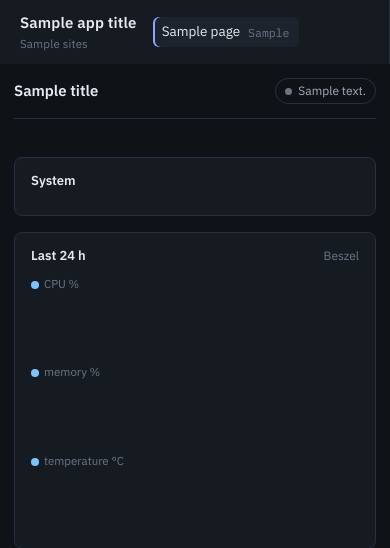
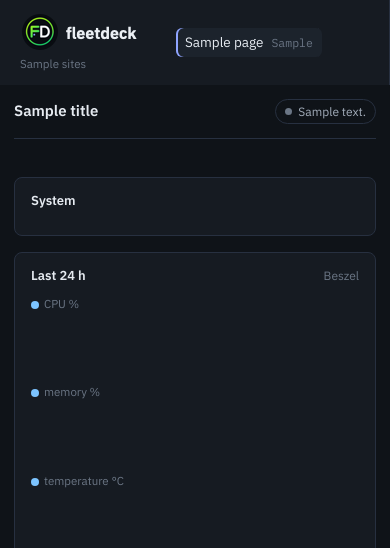
Before and after one commit to mews-se/fleetdeck, a Python web app: template templates/host.html in a window 390 px wide. Shown: the top 548 px of the page. Run offline with Jinja, Linux system fonts and the light colour scheme; the template is opened without the code that fills it: most values are stand-ins (such as "Sample title", 1, 10 or a date in 2020).

Commit message:
feat: logo, favicon and a web app manifest
The brand mark from the design package replaces the text in the rail and
links back to the overview. The head gets a favicon, an apple-touch-icon and
a manifest so the console can sit on a phone's home screen.

```diff
--- a/static/css/fleetdeck.css
+++ b/static/css/fleetdeck.css
@@ -25,8 +25,10 @@ select{font:inherit;font-size:12px;color:var(--ink-2);background:var(--bg);borde
 
 .app{display:grid;grid-template-columns:212px 1fr;min-height:100vh}
 .rail{background:var(--surface);border-right:1px solid var(--line);padding:18px 12px;display:flex;flex-direction:column;gap:18px;position:sticky;top:0;height:100vh}
-.brand{padding:0 8px;font-weight:600;font-size:15px;letter-spacing:.01em}
-.brand small{display:block;font-weight:400;color:var(--ink-3);font-size:11.5px;margin-top:2px}
+.brand{padding:0 8px}
+.brand a{display:block;width:140px}
+.brand img{display:block;width:140px;height:40px}
+.brand small{display:block;color:var(--ink-3);font-size:11.5px;margin-top:4px}
 .rail nav{display:flex;flex-direction:column;gap:2px}
 .rail nav a{display:flex;align-items:center;justify-content:space-between;width:100%;padding:7px 10px;border-radius:6px;color:var(--ink-2)}
 .rail nav a:hover{background:var(--raised);color:var(--ink);text-decoration:none}
--- a/templates/base.html
+++ b/templates/base.html
@@ -5,13 +5,18 @@
 <meta name="viewport" content="width=device-width, initial-scale=1">
 <title>{{ title }} · {{ app_title }}</title>
 <meta name="confirm-token" content="{{ token }}">
+<link rel="icon" href="/static/brand/favicon.ico" sizes="any">
+<link rel="icon" type="image/png" sizes="32x32" href="/static/brand/favicon-32x32.png">
+<link rel="apple-touch-icon" href="/static/brand/apple-touch-icon.png">
+<link rel="manifest" href="/static/brand/site.webmanifest">
+<meta name="theme-color" content="#0f1318">
 <link rel="stylesheet" href="/static/vendor/uplot/uPlot.min.css">
 <link rel="stylesheet" href="/static/css/fleetdeck.css">
 </head>
 <body>
 <div class="app">
   <aside class="rail">
-    <div class="brand">{{ app_title }}<small>{{ sites }}</small></div>
+    <div class="brand"><a href="/" title="Overview"><img src="/static/brand/logo.png" srcset="/static/brand/logo@2x.png 2x" width="140" height="40" alt="{{ app_title }}"></a><small>{{ sites }}</small></div>
     <nav aria-label="Sections">
       {% for id, label, href in pages %}
       <a href="{{ href }}" data-nav="{{ id }}"{% if id == page %} aria-current="page"{% endif %}><span>{{ label }}</span><span class="n{% if nav[id].warn %} warn{% endif %}">{{ nav[id].n }}</span></a>
```
Also changed, not shown: static/brand/apple-touch-icon.png (added), static/brand/favicon-32x32.png (added), static/brand/favicon.ico (added), static/brand/logo.png (added), static/brand/logo@2x.png (added), static/brand/site.webmanifest (added), static/brand/web-app-icon-192.png (added), static/brand/web-app-icon-512.png (added).
